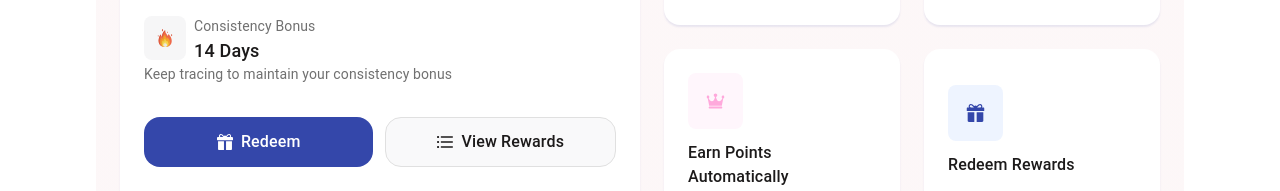
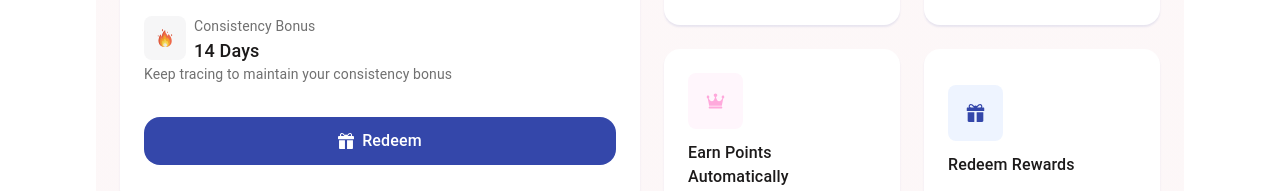
Before and after one commit to Seraj-Omar/Personal-Finance-and-Bill-Splitting-Assistant, a Next.js app: page / in a window 1280 px wide. Shown: the part 2527-2718 px from the top of the page. Built offline with nearby package versions, Linux system fonts and the light colour scheme.

Commit message:
redeem button fixed

```diff
--- a/src/components/home/Rewards.tsx
+++ b/src/components/home/Rewards.tsx
@@ -202,18 +202,12 @@ export default function Rewards() {
 
                     <Box className="flex flex-col sm:flex-row justify-between gap-3">
                         <button
+                            onClick={() => router.push('/profile/rewards')}
                             className="w-full py-3 rounded-2xl font-medium text-white flex items-center justify-center gap-2 hover:cursor-pointer hover:bg-[#2A3A8C] transition-colors duration-300"
                             style={{backgroundColor: "#3447AA"}}
                         >
                             <span className="inline-flex items-center justify-center">{rewardIcon}</span>
                             <span>Redeem</span>
-                        </button>
-                        <button
-                            onClick={() => router.push('/profile/rewards')}
-                            className="w-full py-3 rounded-2xl font-medium text-[#1C1A1A] bg-[#F9F9FA] flex items-center justify-center gap-2 border-[1px] border-solid border-[#E0E0E0] hover:cursor-pointer hover:bg-[#EFEFEF] transition-colors duration-300"
-                        >
-                            <span className="inline-flex items-center justify-center">{menuicon}</span>
-                            <span>View Rewards</span>
                         </button>
                     </Box>
                 </Box>
```
